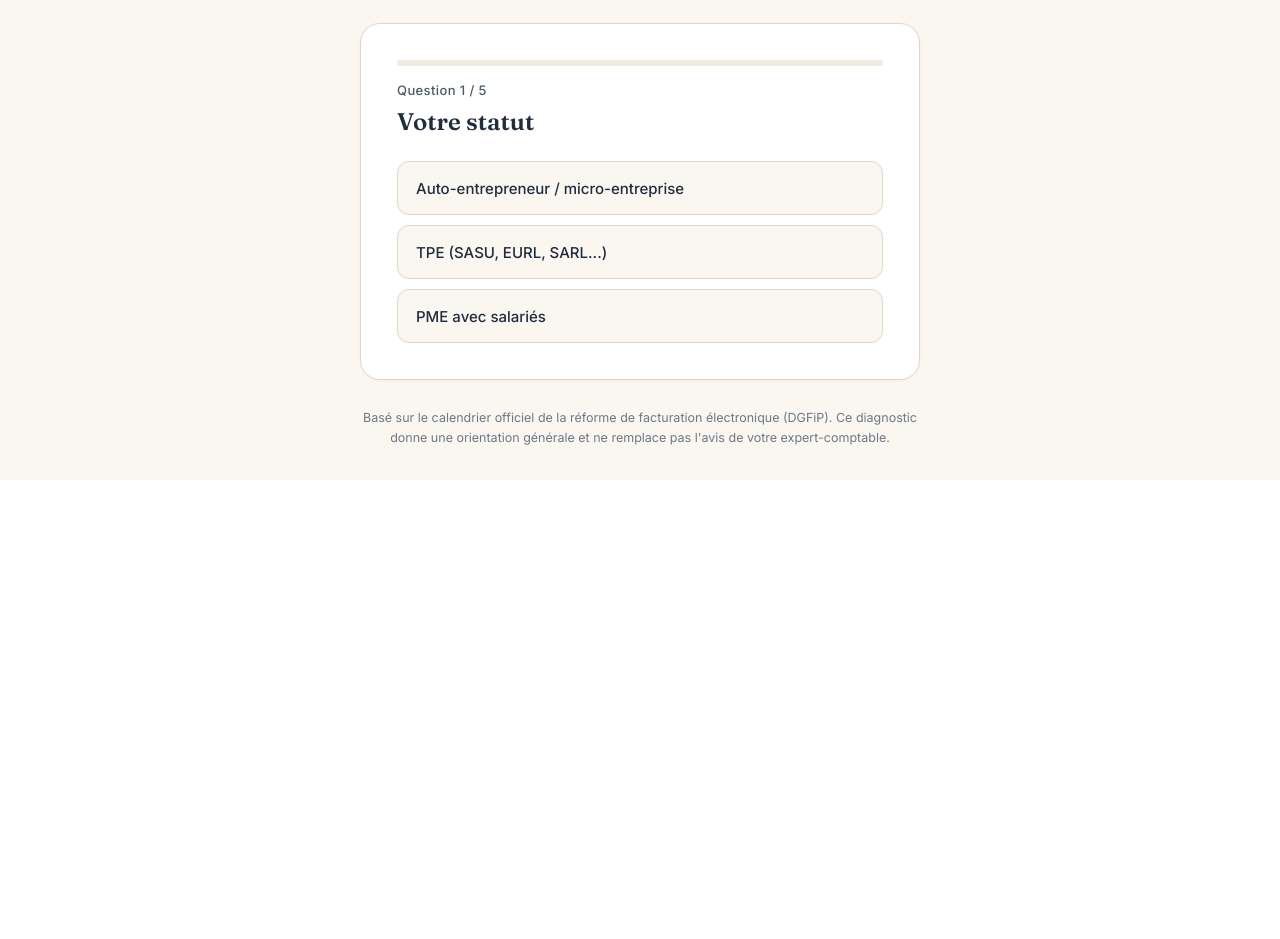
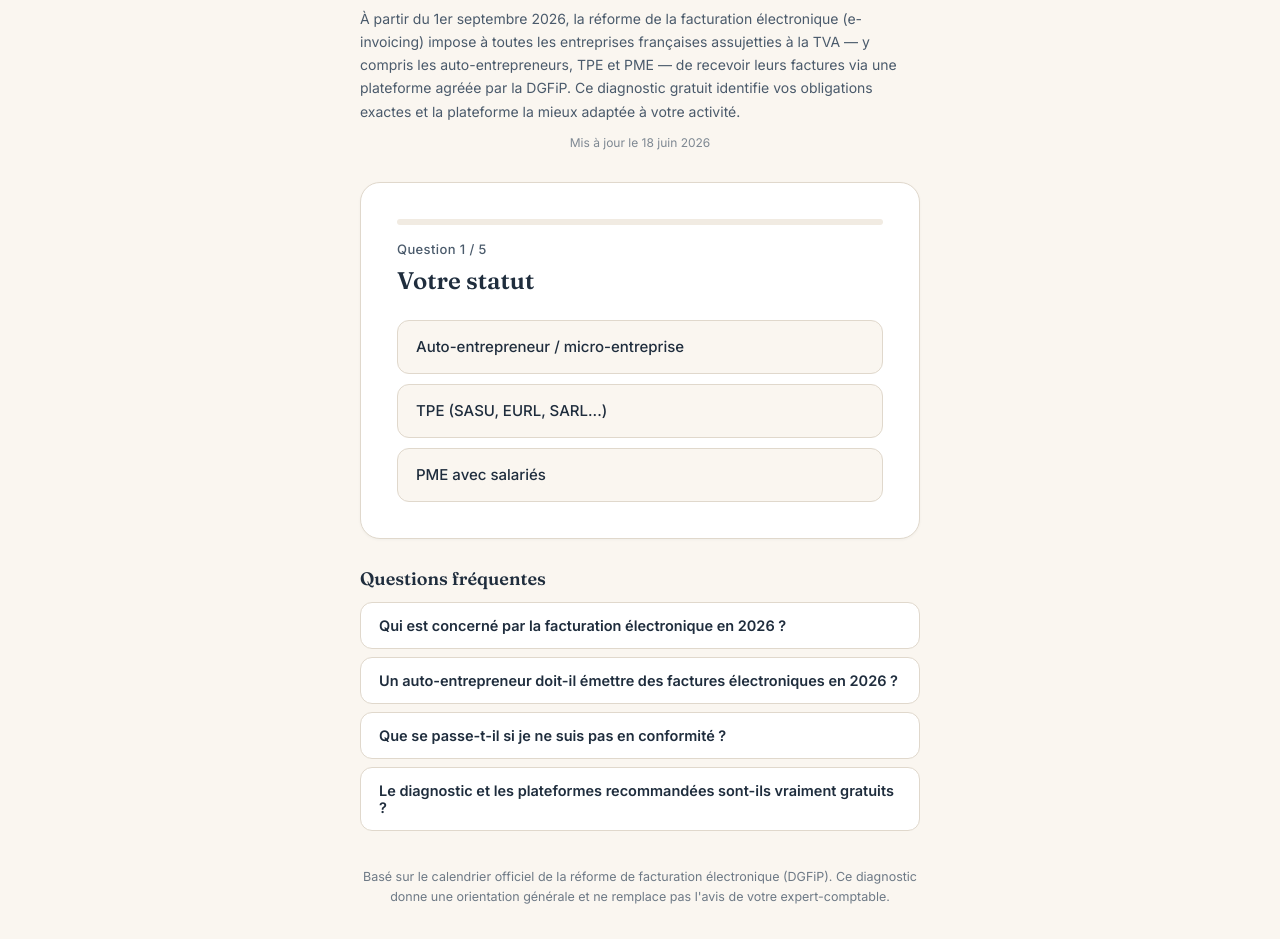
Before and after one commit to cameme77-maker/diagnostic-facturation, a React (Vite) app: page / in a window 1280 px wide. Shown: the part 240-1179 px from the top of the page. Before the commit the page ends 800 px from the top, so only its background shows below. Built offline with nearby package versions, Linux system fonts and the light colour scheme.

Commit message:
Update DiagnosticFacturation.jsx

```diff
--- a/src/DiagnosticFacturation.jsx
+++ b/src/DiagnosticFacturation.jsx
@@ -133,6 +133,14 @@ export default function DiagnosticFacturation() {
           Répondez à 5 questions simples pour savoir ce qui change pour vous,
           à partir de quelle date, et quel outil correspond à votre situation.
         </p>
+        <p className="diag-intro">
+          À partir du 1er septembre 2026, la réforme de la facturation électronique
+          (e-invoicing) impose à toutes les entreprises françaises assujetties à la TVA
+          — y compris les auto-entrepreneurs, TPE et PME — de recevoir leurs factures
+          via une plateforme agréée par la DGFiP. Ce diagnostic gratuit identifie vos
+          obligations exactes et la plateforme la mieux adaptée à votre activité.
+        </p>
+        <p className="diag-updated">Mis à jour le 18 juin 2026</p>
       </header>
 
       <main className="diag-card">
@@ -171,12 +179,48 @@ export default function DiagnosticFacturation() {
         )}
       </main>
 
+      <FAQ />
+
       <footer className="diag-footer">
         Basé sur le calendrier officiel de la réforme de facturation électronique
         (DGFiP). Ce diagnostic donne une orientation générale et ne remplace pas
         l'avis de votre expert-comptable.
       </footer>
     </div>
+  );
+}
+
+// ---------- FAQ (texte identique au schema FAQPage dans index.html) ----------
+function FAQ() {
+  const items = [
+    {
+      q: "Qui est concerné par la facturation électronique en 2026 ?",
+      a: "Toutes les entreprises françaises assujetties à la TVA sont concernées, y compris les auto-entrepreneurs et micro-entreprises en franchise de TVA. À partir du 1er septembre 2026, toutes devront être en capacité de recevoir des factures électroniques. L'émission devient obligatoire progressivement selon la taille de l'entreprise.",
+    },
+    {
+      q: "Un auto-entrepreneur doit-il émettre des factures électroniques en 2026 ?",
+      a: "Non, pas dès 2026. Les auto-entrepreneurs et micro-entreprises doivent être capables de recevoir des factures électroniques dès le 1er septembre 2026, mais l'obligation d'émettre leurs propres factures au format électronique ne s'applique qu'à partir du 1er septembre 2027.",
+    },
+    {
+      q: "Que se passe-t-il si je ne suis pas en conformité ?",
+      a: "Une facture non conforme au format électronique peut entraîner une amende fiscale de 15€ par facture, plafonnée à 15 000€ par an. Mieux vaut choisir et activer une plateforme agréée avant l'échéance plutôt que de découvrir le problème au dernier moment.",
+    },
+    {
+      q: "Le diagnostic et les plateformes recommandées sont-ils vraiment gratuits ?",
+      a: "Oui, le diagnostic est entièrement gratuit et ne demande aucune carte bancaire. Les plateformes recommandées (Abby, Indy) proposent toutes une offre gratuite suffisante pour la conformité d'un auto-entrepreneur ou d'une petite structure.",
+    },
+  ];
+
+  return (
+    <section className="diag-faq" aria-labelledby="faq-title">
+      <h2 id="faq-title" className="diag-faq-title">Questions fréquentes</h2>
+      {items.map((item, i) => (
+        <details key={i} className="diag-faq-item">
+          <summary className="diag-faq-q">{item.q}</summary>
+          <p className="diag-faq-a">{item.a}</p>
+        </details>
+      ))}
+    </section>
   );
 }
 
@@ -298,6 +342,21 @@ const STYLES = `
   line-height: 1.6;
   color: var(--diag-ink-soft);
   margin: 0;
+}
+
+.diag-intro {
+  font-size: 14px;
+  line-height: 1.65;
+  color: var(--diag-ink-soft);
+  margin: 16px 0 0;
+  text-align: left;
+}
+
+.diag-updated {
+  font-size: 12px;
+  color: var(--diag-ink-soft);
+  opacity: 0.7;
+  margin: 12px 0 0;
 }
 
 .diag-card {
@@ -557,6 +616,47 @@ const STYLES = `
   opacity: 0.8;
 }
 
+.diag-faq {
+  width: 100%;
+  max-width: 560px;
+  margin-top: 28px;
+}
+
+.diag-faq-title {
+  font-family: 'Fraunces', Georgia, serif;
+  font-size: 18px;
+  font-weight: 600;
+  margin: 0 0 12px;
+  color: var(--diag-ink);
+}
+
+.diag-faq-item {
+  border: 1px solid var(--diag-line);
+  border-radius: 12px;
+  padding: 14px 18px;
+  margin-bottom: 8px;
+  background: #FFFFFF;
+}
+
+.diag-faq-q {
+  font-size: 14.5px;
+  font-weight: 600;
+  color: var(--diag-ink);
+  cursor: pointer;
+  list-style: none;
+}
+
+.diag-faq-q::-webkit-details-marker {
+  display: none;
+}
+
+.diag-faq-a {
+  font-size: 13.5px;
+  line-height: 1.6;
+  color: var(--diag-ink-soft);
+  margin: 10px 0 0;
+}
+
 @media (max-width: 480px) {
   .diag-card { padding: 24px; }
   .diag-dates { grid-template-columns: 1fr; }
```
